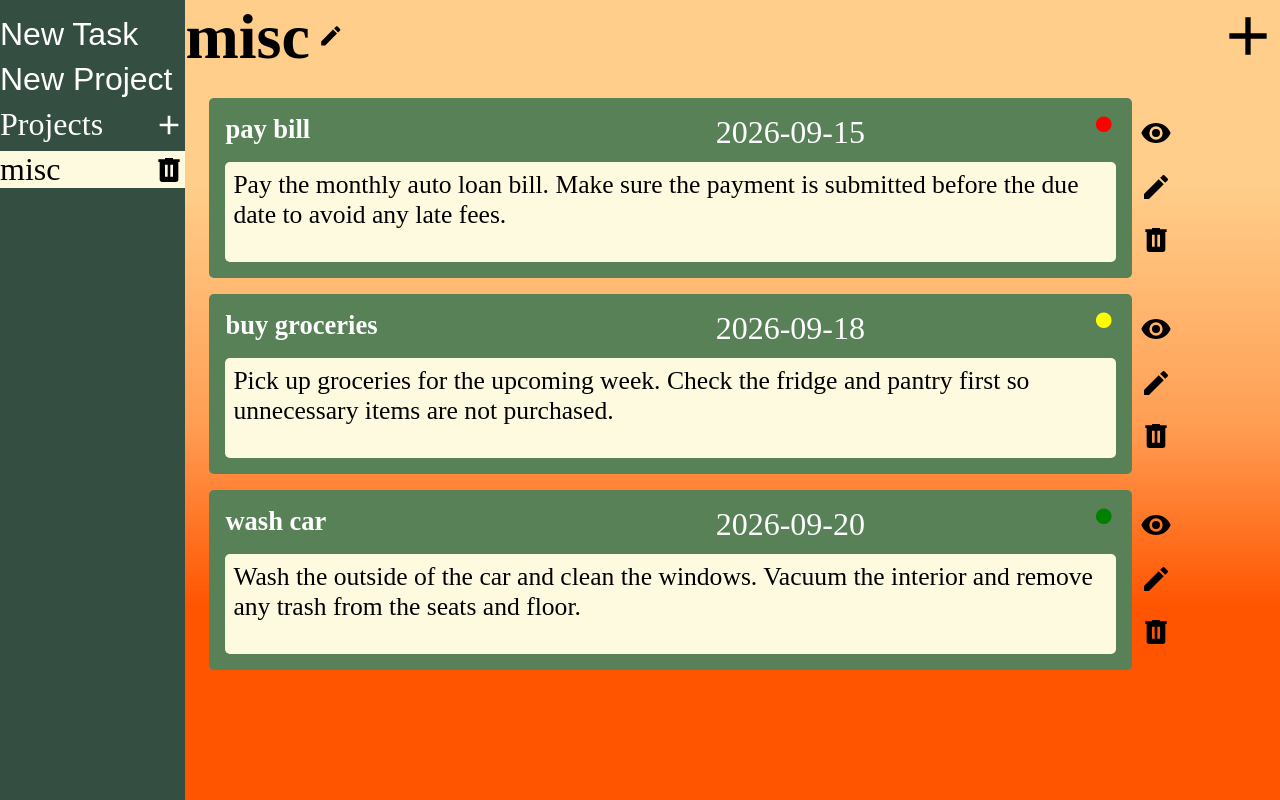
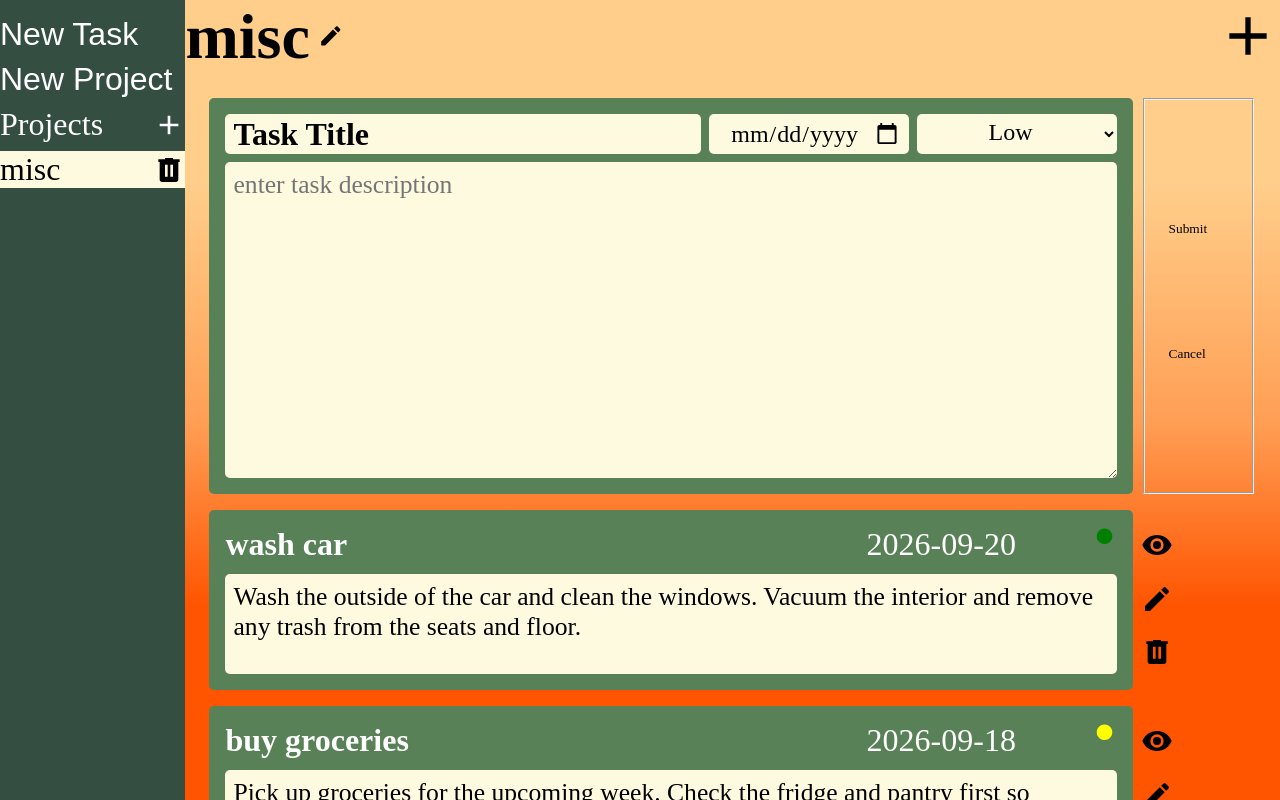
Before and after one commit to taimankj/todo-list, a website built with webpack: page src/template.html in a window 1280 px wide. Both pictures are taken after a click on the button 1248 px from the left and 37 px from the top of the page. Built offline with nearby package versions, Linux system fonts and the light colour scheme.

Commit message:
Implement task creation behavior
* add a task submission form to the current project
* create and store new tasks from submitted form data
* append newly created tasks to the project view
* add cancel behavior for task submission
* validate required task fields before creating tasks
* move task element creation into a reusable rendering helper
* add styling for task inputs and submission controls
* render newer tasks at the top of the task list

```diff
--- a/src/input-styling.css
+++ b/src/input-styling.css
@@ -1,3 +1,4 @@
+/* Project Input */
 #new-project {
   background-color: transparent;
   font-size: 1rem;
@@ -19,3 +20,63 @@
   box-shadow: none;
   border: 1px solid transparent;
 }
+
+/* Task Input */
+.project-tasks > form {
+  * {
+    font-family: inherit;
+  }
+}
+
+#task-submission-info {
+  display: grid;
+  grid: 40px minmax(75px, auto) / 2fr 200px 200px;
+  grid-template-areas:
+    "task-title task-date task-priority"
+    "task-description task-description task-description";
+  gap: 8px;
+
+  background-color: #588157;
+  border-radius: 5px;
+  padding: 16px;
+
+  * {
+    background-color: #fefae0;
+    border-radius: 5px;
+    border: none;
+  }
+
+  *:focus {
+    border: none;
+    outline: none;
+  }
+}
+
+#task-title-submit {
+  border-radius: 5px;
+  padding: 8px;
+  border: none;
+}
+
+#task-priority-submit,
+#task-date-submit {
+  padding: 8px;
+  text-align: center;
+  align-content: center;
+  font-family: inherit;
+  font-size: 0.75rem;
+  font-weight: normal;
+}
+
+#task-priority-submit {
+  option {
+    font-family: inherit;
+    font-size: 0.75rem;
+    font-weight: normal;
+  }
+}
+
+#task-description-submit {
+  resize: auto;
+  font-size: 0.8rem;
+}
--- a/src/scripts/dom-rendering.js
+++ b/src/scripts/dom-rendering.js
@@ -10,6 +10,13 @@ import { events } from "./event-listeners.js";
 
 // get project in localStorage
 // render project and associated tasks onto main pane
+
+function removeChildren(parent) {
+  while (parent.firstChild) {
+    parent.removeChild(parent.firstChild);
+  }
+}
+
 function renderProject(project) {
   clearProjectPane();
 
@@ -30,6 +37,7 @@ function renderProject(project) {
 
   newTaskBtn.id = "new-task";
   newTaskBtn.innerHTML = `<svg xmlns="http://www.w3.org/2000/svg" viewBox="0 0 24 24"><title>plus</title><path d="M19,13H13V19H11V13H5V11H11V5H13V11H19V13Z" fill="currentColor" /></svg>`;
+  events.fireAddTask(newTaskBtn);
 
   renderTasks(project);
 
@@ -43,7 +51,13 @@ function renderTasks(project) {
   const tasksContainer = document.querySelector(".project-tasks");
   removeChildren(tasksContainer);
 
-  project.tasks.forEach((task) => {
+  project.tasks.toReversed().forEach((task) => {
+    const taskContainer = createTaskElement(task);
+    tasksContainer.appendChild(taskContainer);
+  });
+}
+
+function createTaskElement(task) {
   const taskContainer = document.createElement("article");
   const taskInfo = document.createElement("article");
   const taskTitle = document.createElement("h5");
@@ -67,8 +81,8 @@ function renderTasks(project) {
   taskInfo.appendChild(taskDescription);
   taskContainer.appendChild(taskInfo);
   appendTaskActions(taskContainer);
-    tasksContainer.appendChild(taskContainer);
-  });
+
+  return taskContainer;
 }
 
 function clearProjectPane() {
@@ -77,12 +91,6 @@ function clearProjectPane() {
 
   removeChildren(projectInfo);
   removeChildren(projTasks);
-}
-
-function removeChildren(parent) {
-  while (parent.firstChild) {
-    parent.removeChild(parent.firstChild);
-  }
 }
 
 function appendTaskActions(taskContainer) {
@@ -108,7 +116,6 @@ function appendTaskActions(taskContainer) {
   taskContainer.appendChild(buttonContainer);
 }
 
-// loads projects onto nav bar
 function loadProjectsIntoNav() {
   // grab project titles from localStorage
   const projects = grabProjectTitles();
@@ -177,6 +184,65 @@ function reloadProjectEdit(projTitle, editProjBtn) {
   projectTitleWrapper.appendChild(projTitle);
   projectTitleWrapper.appendChild(editProjBtn);
 }
+function appendTaskSubmission() {
+  const tasksContainer = document.querySelector(".project-tasks");
+
+  // grab first task in the list
+  const firstTaskReference = document.querySelector(
+    ".project-tasks > :first-child",
+  );
+
+  // insert input box before that task
+  const inputTaskForm = document.createElement("form");
+
+  inputTaskForm.innerHTML = `
+          <div id="task-submission-info">
+            <input
+              id="task-title-submit"
+              name="task-title"
+              type="text"
+              value="Task Title"
+            />
+            <input id="task-date-submit" name="task-date" type="date" />
+            <select id="task-priority-submit" name="task-priority">
+                <option value="low">Low</option>
+                <option value="medium">Medium</option>
+                <option value="high">High</option>
+              </select>
+            <textarea
+                cols="50"
+                rows="10"
+                placeholder="enter task description"
+                id="task-description-submit"
+                name="task-description"
+              ></textarea>
+          </div>
+          <fieldset id="task-submission-actions">
+            <button id="confirm-task-submission" form="task-submission" type="button">Submit</button>
+            <button id="cancel-task-submission" type="button">Cancel</button>
+          </fieldset>`;
+  inputTaskForm.id = "task-submission";
+  tasksContainer.insertBefore(inputTaskForm, firstTaskReference);
+
+  const confirmBtn = document.querySelector("#confirm-task-submission");
+  const cancelBtn = document.querySelector("#cancel-task-submission");
+  return { confirmBtn, cancelBtn };
+}
+
+function removeTaskSubmission(formNode) {
+  const tasksContainer = document.querySelector(".project-tasks");
+  const inputTaskForm = document.querySelector("#task-submission");
+  tasksContainer.removeChild(inputTaskForm);
+}
+
+function appendTask(task) {
+  const tasksContainer = document.querySelector(".project-tasks");
+  const taskContainer = createTaskElement(task);
+  const firstTaskReference = document.querySelector(
+    ".project-tasks > :first-child",
+  );
+  tasksContainer.insertBefore(taskContainer, firstTaskReference);
+}
 
 export {
   renderProject,
@@ -186,4 +252,7 @@ export {
   removeProjectSubmission,
   renderProjectEdit,
   reloadProjectEdit,
+  appendTaskSubmission,
+  removeTaskSubmission,
+  appendTask,
 };
--- a/src/scripts/event-listeners.js
+++ b/src/scripts/event-listeners.js
@@ -11,14 +11,18 @@ import {
 import {
   removeProjectSubmission,
   renderProject,
+  appendTask,
   loadProjectsIntoNav,
   appendProjectSubmission,
   renderProjectEdit,
   reloadProjectEdit,
   clearProjectPane,
+  appendTaskSubmission,
+  removeTaskSubmission,
 } from "./dom-rendering.js";
 
 import { Project } from "./classes/project.js";
+import { Task } from "./classes/task.js";
 
 export const events = (() => {
   const enableProjectSelection = (project) => {
@@ -122,10 +126,59 @@ export const events = (() => {
     });
   };
 
+  const fireAddTask = (addTaskBtn) => {
+    addTaskBtn.addEventListener("click", (e) => {
+      const { confirmBtn, cancelBtn } = appendTaskSubmission();
+
+      addTaskBtn.disabled = true;
+
+      confirmBtn.addEventListener("click", (e) => {
+        const taskForm = e.currentTarget.form;
+        if (taskForm) {
+          const formData = new FormData(taskForm);
+          const taskData = Object.fromEntries(formData.entries());
+          const currProj = grabProject(
+            document.querySelector(".project-title").innerText,
+          );
+
+          if (!isTaskFormEmpty(taskData)) {
+            const newTask = new Task(
+              taskData["task-title"],
+              taskData["task-date"],
+              taskData["task-priority"],
+              taskData["task-description"],
+            );
+            currProj.addTask(newTask);
+            storeProject(currProj);
+            removeTaskSubmission();
+            addTaskBtn.disabled = false;
+            appendTask(newTask);
+          } else {
+            alert("All fields are required");
+          }
+        }
+      });
+
+      cancelBtn.addEventListener("click", (e) => {
+        removeTaskSubmission();
+        addTaskBtn.disabled = false;
+      });
+    });
+  };
+
   return {
     enableProjectSelection,
     fireEditProject,
     fireAddProject,
     fireDeleteProject,
+    fireAddTask,
   };
 })();
+
+function isTaskFormEmpty(taskData) {
+  return (
+    taskData["task-date"] === "" ||
+    taskData["task-description"] === "" ||
+    taskData["task-title"] === "Task Title"
+  );
+}
--- a/src/styles.css
+++ b/src/styles.css
@@ -3,6 +3,8 @@
   box-sizing: border-box;
   --h1-size: 2em;
   --h1-weight: bold;
+  --h4-size: 1em;
+  --h4-weight: bold;
 }
 
 body {
--- a/src/task-card-styles.css
+++ b/src/task-card-styles.css
@@ -7,21 +7,18 @@
   overflow: auto;
 }
 
-.task-container {
+.project-tasks > .task-container,
+.project-tasks > form {
   display: grid;
   grid-template-columns: 4fr 0.5fr;
   padding: 8px;
+  gap: 8px;
   color: white;
-
-  * {
-    margin: 0;
-    padding: 0;
-  }
 }
 
 .task-info {
   display: grid;
-  grid: 40px minmax(75px, 100px) / 2fr 200px 200px;
+  grid: 40px minmax(75px, 100px) / 2fr 200px 50px;
   grid-template-areas:
     "task-title task-date task-priority"
     "task-description task-description task-description";
@@ -30,24 +27,31 @@
   background-color: #588157;
   border-radius: 5px;
   padding: 16px;
-  margin-right: 8px;
 }
 
-.task-title {
+.task-title,
+#task-title-submit {
   grid-area: task-title;
+  font-size: var(--h4-size);
+  font-weight: var(--h4-weight);
+  margin: 0;
 }
 
-.task-date {
+.task-date,
+#task-date-submit {
   grid-area: task-date;
+  margin: 0;
 }
 
-.task-priority {
+.task-priority,
+#task-priority-submit {
   grid-area: task-priority;
   display: flex;
   justify-content: end;
   align-items: end;
   font-weight: 900;
   font-size: 3rem;
+  margin: 0;
 }
 
 .priority-high {
@@ -65,18 +69,21 @@
   /* text-shadow: rgb(0, 255, 0) 0px 0px 16px; */
 }
 
-.task-description {
+.task-description,
+#task-description-submit {
   grid-area: task-description;
   background-color: #fefae0;
   color: black;
   border-radius: 5px;
   padding: 8px;
+  margin: 0;
 
   font-size: 0.8rem;
 }
 
 /* task actions */
-.task-actions {
+.task-actions,
+#task-submission-actions {
   display: flex;
   flex-direction: column;
   align-items: start;
```
Lines whose indentation alone changed are shown as unchanged.
